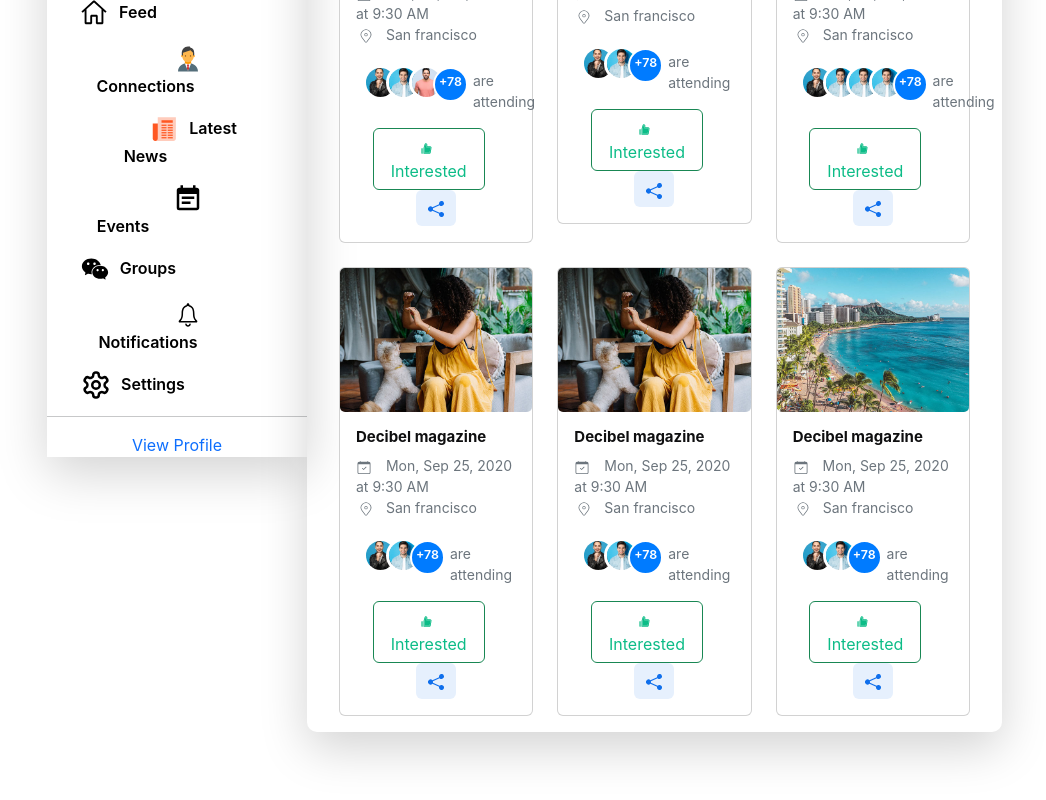
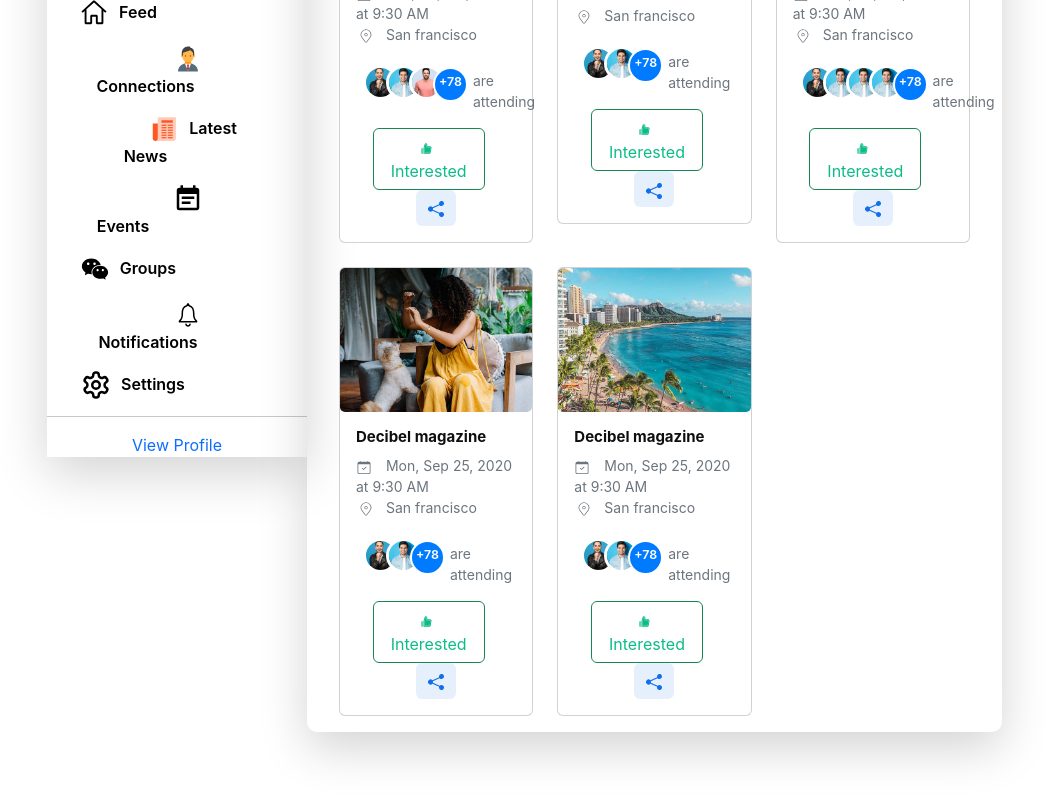
Before and after one commit to ravindarsahani3183/social-Networking, a React (Create React App) app: page /eventHome in a window 1280 px wide. Shown: the part 426-1226 px from the top of the page, without its empty margins (133-1179 px from the left). Built offline with nearby package versions, Linux system fonts and the light colour scheme.

Commit message:
update event

```diff
--- a/src/Event/Event.js
+++ b/src/Event/Event.js
@@ -86,7 +86,6 @@ const Event = () => {
          </div>
         </div>
        </div>
-
        <div className='col-xl-4 col-sm-6'>
        <div className='card'>
        <img src="./assets/Event/04 (1).jpg" className='card-img' alt=""></img>
@@ -109,30 +108,6 @@ const Event = () => {
          </div>
         </div>
        </div>
-
-       <div className='col-xl-4 col-sm-6'>
-       <div className='card'>
-       <img src="./assets/Event/04 (1).jpg" className='card-img' alt=""></img>
-         <div className='card-body'>
-           <h5 className="Event-card-title">Decibel magazine</h5>
-           <span className='Event-calendar'><BsCalendarCheck className='Event-calendar-icon'/>                                      Mon, Sep 25, 2020 at 9:30 AM</span>
-           <span className='Event-location'><CiLocationOn className='Event-location-icon'/>San francisco</span>
-           <div className='card-Avatar'>
-             <ul class="Event-ul">
-                <li> <img src="./assets/Event/01 (1).jpg" className='card-avatar-img' alt=""></img></li>
-                <li> <img src="./assets/Event/03.jpg" className='card-avatar-img' alt=""></img></li>
-                <li className='card-avatar-number'>+78</li>
-                <li className='card-avatar-text'>are attending</li>
-             </ul>
-           </div>
-           <div>
-            <button type='button' className='btn btn-success button-like-icon '><AiTwotoneLike className='like-icon' />Interested</button>
-            <button type='button' className='btn btn-primary button-share-icon'><BsShareFill/></button>
-           </div>
-         </div>
-        </div>
-       </div>
-
        <div className='col-xl-4 col-sm-6'>
        <div className='card'>
        <img src="./assets/Event/05 (1).jpg" className='card-img' alt=""></img>
```
